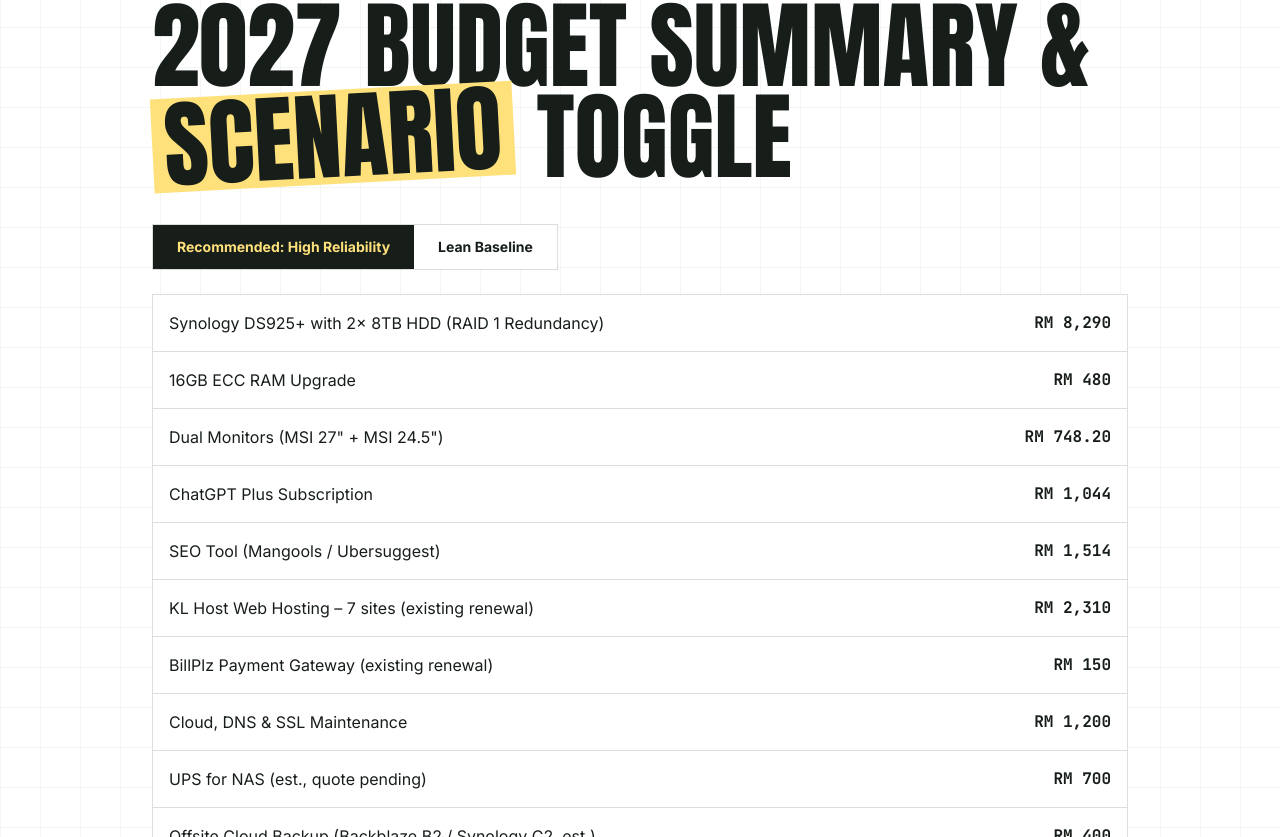
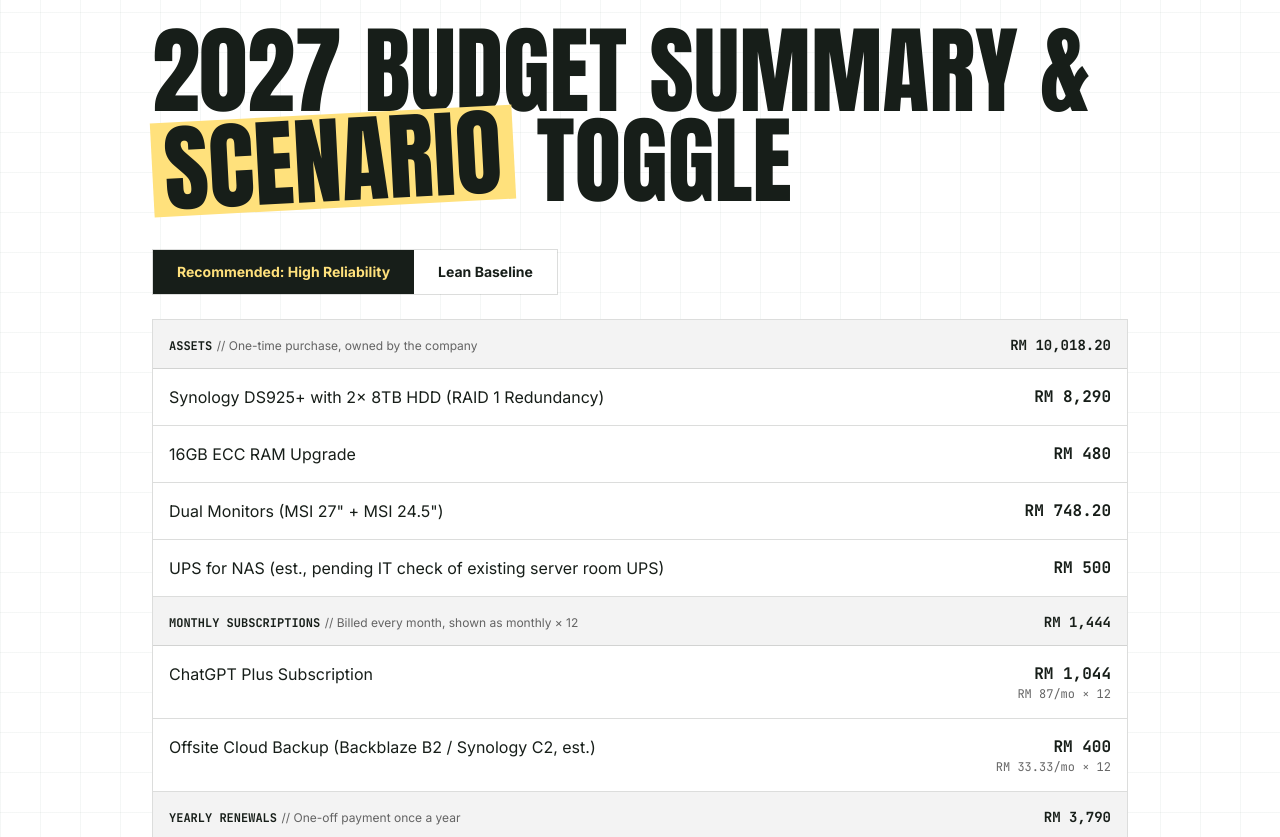
Before and after one commit to klae-syaqirah/swe-budget-planning-2027, a React (Vite) app: page / in a window 1280 px wide. Shown: the part 6346-7183 px from the top of the page. Built offline with nearby package versions, Linux system fonts and the light colour scheme; a web font is replaced by a local one.

Commit message:
Refactor SEO tool description and pricing; categorize budget items into assets and recurring expenses for improved clarity

```diff
--- a/src/App.jsx
+++ b/src/App.jsx
@@ -153,9 +153,9 @@ const TOOLS = [
     cons: [],
   },
   {
-    icon: Search, name: 'SEO Tracking & Search Intelligence', role: 'Mangools / Ubersuggest', price: '$29/month', annual: '~RM 1,514/year',
-    pros: ['Fraction of Semrush cost (RM 7,300/yr)', 'Tracks localised Google Malaysia rankings', 'Keyword difficulty & competitor backlink auditing'],
-    cons: ['Smaller backlink database than Ahrefs / Semrush enterprise'],
+    icon: Search, name: 'SEO & Search Intelligence', role: 'Free stack + 1-month Mangools / Ubersuggest', price: 'RM 0 day to day', annual: '~RM 130 once, for the Q4 audit',
+    pros: ['Search Console, GA4 & Clarity already cover rankings, traffic and on-site behaviour for free', 'Google Keyword Planner (free) for search volume on new keywords', 'One month of Mangools / Ubersuggest only for the annual competitor & backlink audit in Q4, then cancelled', 'Avoids a RM 1,514/year subscription (or RM 7,300/year for Semrush)'],
+    cons: ['No continuous competitor rank tracking between audits'],
   },
 ]
 
@@ -163,36 +163,42 @@ const SCENARIOS = {
   rec: {
     label: 'Recommended: High Reliability',
     items: [
-      ['Synology DS925+ with 2x 8TB HDD (RAID 1 Redundancy)', 8290],
-      ['16GB ECC RAM Upgrade', 480],
-      ['Dual Monitors (MSI 27" + MSI 24.5")', 748.2],
-      ['ChatGPT Plus Subscription', 1044],
-      ['SEO Tool (Mangools / Ubersuggest)', 1514],
-      ['KL Host Web Hosting – 7 sites (existing renewal)', 2310],
-      ['BillPlz Payment Gateway (existing renewal)', 150],
-      ['Cloud, DNS & SSL Maintenance', 1200],
-      ['UPS for NAS (est., quote pending)', 700],
-      ['Offsite Cloud Backup (Backblaze B2 / Synology C2, est.)', 400],
+      ['Synology DS925+ with 2x 8TB HDD (RAID 1 Redundancy)', 8290, 'asset'],
+      ['16GB ECC RAM Upgrade', 480, 'asset'],
+      ['Dual Monitors (MSI 27" + MSI 24.5")', 748.2, 'asset'],
+      ['ChatGPT Plus Subscription', 1044, 'monthly'],
+      ['SEO Tool – 1 month for Q4 competitor audit (Mangools / Ubersuggest)', 130, 'yearly'],
+      ['KL Host Web Hosting – 7 sites (existing renewal)', 2310, 'yearly'],
+      ['BillPlz Payment Gateway (existing renewal)', 150, 'yearly'],
+      ['Cloud, DNS & SSL Maintenance', 1200, 'yearly'],
+      ['UPS for NAS (est., pending IT check of existing server room UPS)', 500, 'asset'],
+      ['Offsite Cloud Backup (Backblaze B2 / Synology C2, est.)', 400, 'monthly'],
     ],
     note: 'Full data redundancy. A single HDD failure costs zero data.',
   },
   lean: {
     label: 'Lean Baseline',
     items: [
-      ['Synology DS925+ with 1x 8TB HDD (no RAID 1)', 6195],
-      ['16GB ECC RAM Upgrade', 480],
-      ['Dual Monitors (MSI 27" + MSI 24.5")', 748.2],
-      ['ChatGPT Plus Subscription', 1044],
-      ['SEO Tool (deferred to free Google tools)', 0],
-      ['KL Host Web Hosting – 7 sites (existing renewal)', 2310],
-      ['BillPlz Payment Gateway (existing renewal)', 150],
-      ['Cloud, DNS & SSL Maintenance', 1200],
-      ['UPS for NAS (est., quote pending)', 700],
-      ['Offsite Cloud Backup (Backblaze B2 / Synology C2, est.)', 400],
+      ['Synology DS925+ with 1x 8TB HDD (no RAID 1)', 6195, 'asset'],
+      ['16GB ECC RAM Upgrade', 480, 'asset'],
+      ['Dual Monitors (MSI 27" + MSI 24.5")', 748.2, 'asset'],
+      ['ChatGPT Plus Subscription', 1044, 'monthly'],
+      ['SEO Tool (Q4 audit with free Google tools only)', 0, 'yearly'],
+      ['KL Host Web Hosting – 7 sites (existing renewal)', 2310, 'yearly'],
+      ['BillPlz Payment Gateway (existing renewal)', 150, 'yearly'],
+      ['Cloud, DNS & SSL Maintenance', 1200, 'yearly'],
+      ['UPS for NAS (est., pending IT check of existing server room UPS)', 500, 'asset'],
+      ['Offsite Cloud Backup (Backblaze B2 / Synology C2, est.)', 400, 'monthly'],
     ],
     note: 'carries NO drive redundancy if the HDD fails. Offsite backup is the only copy of the data.',
   },
 }
+
+const CATEGORIES = [
+  { key: 'asset', label: 'Assets', hint: 'One-time purchase, owned by the company' },
+  { key: 'monthly', label: 'Monthly subscriptions', hint: 'Billed every month, shown as monthly × 12' },
+  { key: 'yearly', label: 'Yearly renewals', hint: 'One-off payment once a year' },
+]
 
 const CONTINGENCY = 0.1
 
@@ -397,7 +403,7 @@ function Hardware() {
           </table>
         </div>
         <p className="mt-4 text-sm"><strong>Potential corporate RFQ channels:</strong> {RFQ.join(' · ')}</p>
-        <p className="mt-2 text-sm"><strong>Also budgeted:</strong> a UPS so a power cut cannot corrupt the NAS mid-write, and offsite cloud backup of critical data. RAID 1 survives a drive failure, but not accidental deletion, ransomware or fire.</p>
+        <p className="mt-2 text-sm"><strong>Also budgeted:</strong> a UPS that signals the NAS to shut down cleanly on a power cut instead of crashing mid-write (the server room went down in the last blackout), and offsite cloud backup of critical data. RAID 1 survives a drive failure, but not accidental deletion, ransomware or fire.</p>
 
         <h3 className="font-display text-4xl mt-20">Part B // Dual monitor setup (MSI 27" FHD + MSI 24.5" FHD)</h3>
         <div className="mt-6 grid md:grid-cols-2 gap-6">
@@ -463,6 +469,8 @@ function Budget() {
   const sub = subtotal(s.items)
   const total = grandTotal(s.items)
   const saving = grandTotal(SCENARIOS.rec.items) - grandTotal(SCENARIOS.lean.items)
+  const byCat = (key) => s.items.filter(([, , c]) => c === key)
+  const recurring = subtotal(s.items.filter(([, , c]) => c !== 'asset'))
   return (
     <section id="budget" className="grid-bg bg-white py-24">
       <div className="max-w-5xl mx-auto px-6">
@@ -476,10 +484,21 @@ function Budget() {
           ))}
         </div>
         <div className="mt-6 border border-[#171e19]/15 bg-white">
-          {s.items.map(([n, v]) => (
-            <div key={n} className="flex justify-between gap-4 p-4 border-b border-[#171e19]/15">
-              <span className={v === 0 ? 'text-[#272727]/60 italic' : ''}>{n}</span>
-              <span className="font-mono font-bold whitespace-nowrap">{rm(v)}</span>
+          {CATEGORIES.map(({ key, label, hint }) => (
+            <div key={key}>
+              <div className="flex justify-between items-baseline gap-4 px-4 py-3 bg-[#171e19]/5 border-b border-[#171e19]/15">
+                <span><span className="font-mono text-xs font-bold uppercase">{label}</span> <span className="text-xs text-[#272727]/70">// {hint}</span></span>
+                <span className="font-mono text-sm font-bold whitespace-nowrap">{rm(subtotal(byCat(key)))}</span>
+              </div>
+              {byCat(key).map(([n, v]) => (
+                <div key={n} className="flex justify-between gap-4 p-4 border-b border-[#171e19]/15">
+                  <span className={v === 0 ? 'text-[#272727]/60 italic' : ''}>{n}</span>
+                  <span className="font-mono font-bold whitespace-nowrap text-right">
+                    {rm(v)}
+                    {key === 'monthly' && v > 0 && <span className="block text-xs font-normal text-[#272727]/70">{rm(Math.round(v / 12 * 100) / 100)}/mo × 12</span>}
+                  </span>
+                </div>
+              ))}
             </div>
           ))}
           <div className="flex justify-between gap-4 p-4 border-b border-[#171e19]/15 bg-[#b7c6c2]/20">
@@ -489,6 +508,16 @@ function Budget() {
           <div className="flex justify-between items-center p-6 bg-[#171e19] text-white">
             <span className="font-display text-3xl">Total</span>
             <span className="font-mono text-3xl font-bold text-[#ffe17c]">{rm(total)}</span>
+          </div>
+        </div>
+        <div className="mt-4 grid sm:grid-cols-2 gap-4 font-mono text-sm">
+          <div className="border border-[#171e19]/15 p-4">
+            <div className="text-xs text-[#272727]/70">ONE-TIME IN 2027 (ASSETS)</div>
+            <div className="font-bold text-lg">{rm(subtotal(byCat('asset')))}</div>
+          </div>
+          <div className="border border-[#171e19]/15 p-4">
+            <div className="text-xs text-[#272727]/70">RECURRING EVERY YEAR (MONTHLY + YEARLY)</div>
+            <div className="font-bold text-lg">{rm(recurring)} <span className="text-xs font-normal">carries into 2028</span></div>
           </div>
         </div>
         <p className="mt-4 flex gap-2 items-center font-medium">
```
